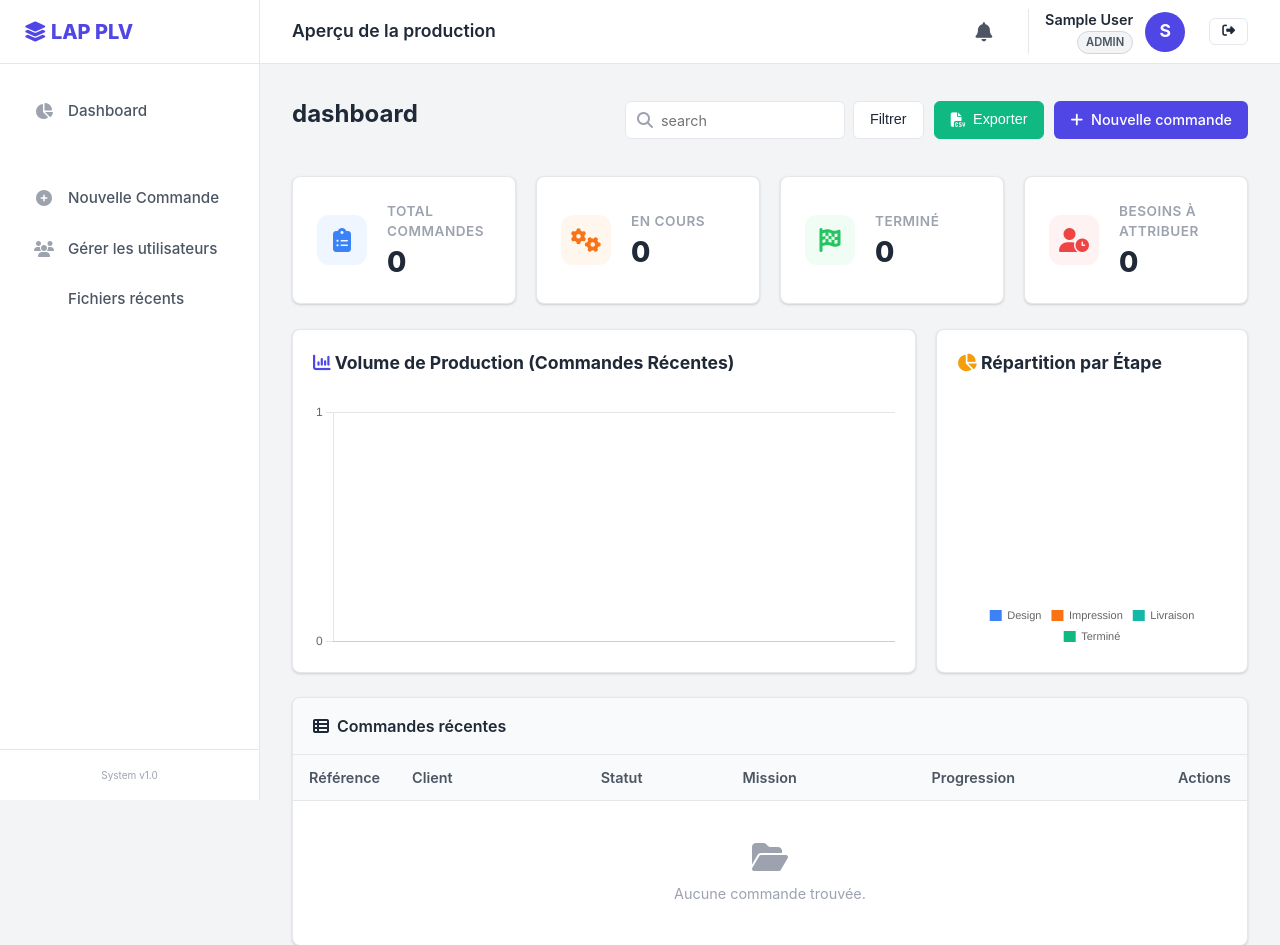
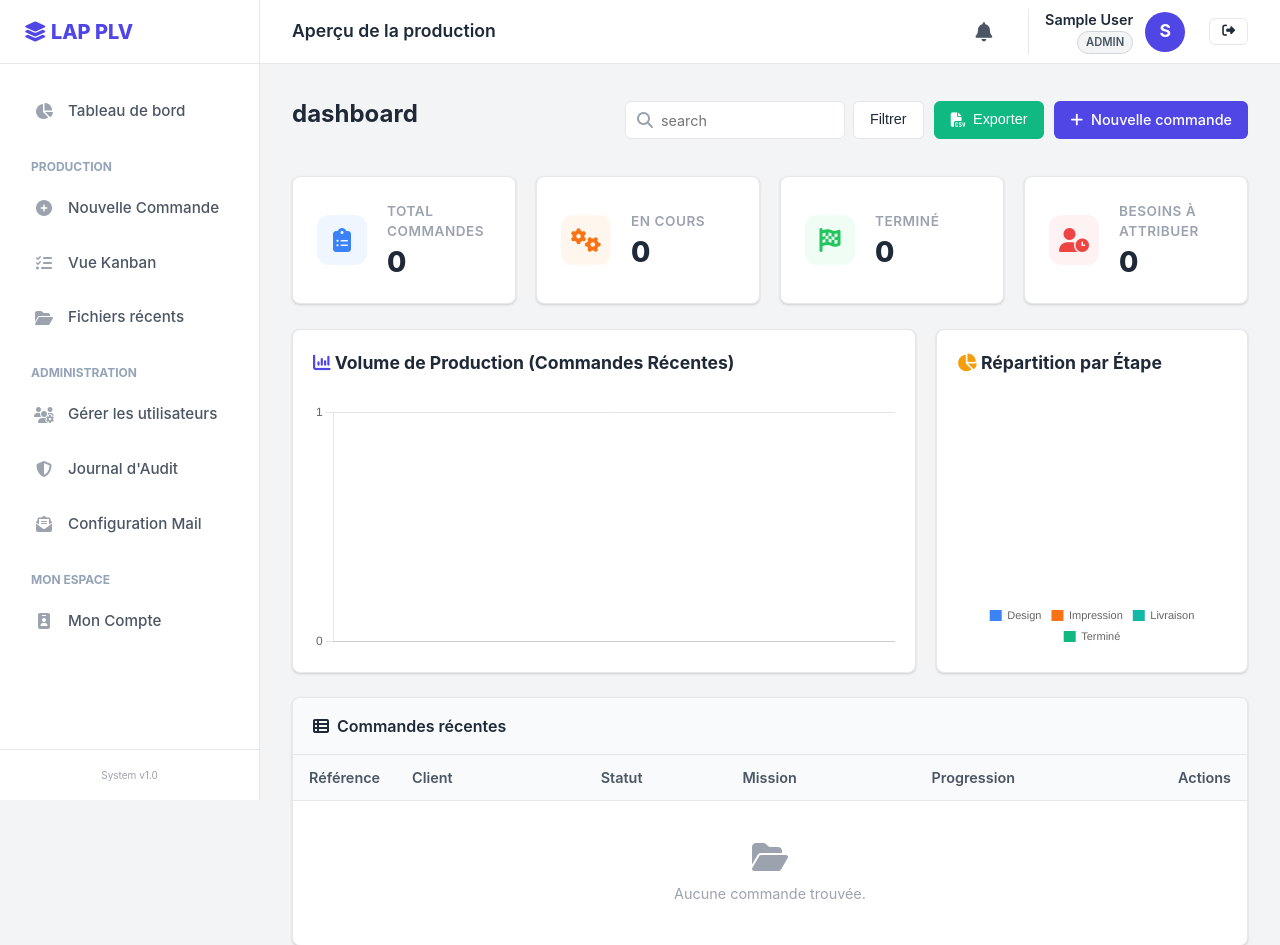
Before and after one commit to chtinaabdessatr/plvsystem, a PHP site: page /plvsystem/ in a window 1280 px wide. Shown: the top 945 px of the page. Run offline with PHP 8.4, Linux system fonts and the light colour scheme; the visitor is signed in with stand-in values (Sample User, id 1); data comes from the database, SQL or seed files in the repository; data that the repository does not hold is empty.

Commit message:
side bar updated

```diff
--- a/views/layouts/header.php
+++ b/views/layouts/header.php
@@ -23,7 +23,6 @@ if(isset($_SESSION['user_id'])) {
     <title>LAP PLV System</title>
 
     <link rel="stylesheet" href="https://cdnjs.cloudflare.com/ajax/libs/font-awesome/6.4.0/css/all.min.css">
-
     <link rel="stylesheet" href="/plvsystem/public/css/app.css">
 </head>
 <body>
@@ -39,16 +38,18 @@ if(isset($_SESSION['user_id'])) {
             </div>
 
             <nav class="sidebar__nav">
-                <ul>
+                <ul style="display: flex; flex-direction: column; gap: 4px;">
+
                     <li>
                         <a href="/plvsystem/dashboard" class="<?= strpos($current_url, 'dashboard') !== false ? 'active' : '' ?>">
                             <i class="fa-solid fa-chart-pie"></i>
-                            <span>Dashboard</span>
+                            <span>Tableau de bord</span>
                         </a>
                     </li>
 
+                    <li style="font-size: 0.75rem; text-transform: uppercase; color: #94a3b8; font-weight: 700; margin: 15px 0 5px 15px; pointer-events: none;">Production</li>
+
                     <?php if($_SESSION['role'] == 'admin' || $_SESSION['role'] == 'commercial'): ?>
-                    <li class="nav-divider"></li>
                     <li>
                         <a href="/plvsystem/order/create" class="<?= strpos($current_url, 'order/create') !== false ? 'active' : '' ?>">
                             <i class="fa-solid fa-circle-plus"></i>
@@ -57,19 +58,51 @@ if(isset($_SESSION['user_id'])) {
                     </li>
                     <?php endif; ?>
 
+                    <li>
+                        <a href="/plvsystem/kanban" class="<?= strpos($current_url, 'kanban') !== false ? 'active' : '' ?>">
+                            <i class="fa-solid fa-list-check"></i>
+                            <span>Vue Kanban</span>
+                        </a>
+                    </li>
+
+                    <li>
+                        <a href="/plvsystem/order/recent" class="<?= strpos($current_url, 'order/recent') !== false ? 'active' : '' ?>">
+                            <i class="fa-solid fa-folder-open"></i>
+                            <span>Fichiers récents</span>
+                        </a>
+                    </li>
+
                     <?php if($_SESSION['role'] == 'admin'): ?>
+                    <li style="font-size: 0.75rem; text-transform: uppercase; color: #94a3b8; font-weight: 700; margin: 15px 0 5px 15px; pointer-events: none;">Administration</li>
+
                     <li>
-                        <a href="/plvsystem/user/index" class="<?= strpos($current_url, 'user') !== false ? 'active' : '' ?>">
-                            <i class="fa-solid fa-users"></i>
+                        <a href="/plvsystem/user" class="<?= (strpos($current_url, '/user') !== false && strpos($current_url, 'account') === false) ? 'active' : '' ?>">
+                            <i class="fa-solid fa-users-gear"></i>
                             <span>Gérer les utilisateurs</span>
+                        </a>
+                    </li>
+
+                    <li>
+                        <a href="/plvsystem/log" class="<?= strpos($current_url, 'log') !== false ? 'active' : '' ?>">
+                            <i class="fa-solid fa-shield-halved"></i>
+                            <span>Journal d'Audit</span>
+                        </a>
+                    </li>
+
+                    <li>
+                        <a href="/plvsystem/settings/mail" class="<?= strpos($current_url, 'settings/mail') !== false ? 'active' : '' ?>">
+                            <i class="fa-solid fa-envelope-open-text"></i>
+                            <span>Configuration Mail</span>
                         </a>
                     </li>
                     <?php endif; ?>
 
+                    <li style="font-size: 0.75rem; text-transform: uppercase; color: #94a3b8; font-weight: 700; margin: 15px 0 5px 15px; pointer-events: none;">Mon Espace</li>
+
                     <li>
-                        <a href="/plvsystem/order/recent" class="<?= strpos($current_url, 'order/recent') !== false ? 'active' : '' ?>">
-                            <i class="fa-solid fa-folder-clock"></i>
-                            <span>Fichiers récents</span>
+                        <a href="/plvsystem/account" class="<?= strpos($current_url, 'account') !== false ? 'active' : '' ?>">
+                            <i class="fa-solid fa-id-badge"></i>
+                            <span>Mon Compte</span>
                         </a>
                     </li>
                 </ul>
@@ -152,27 +185,22 @@ document.addEventListener("DOMContentLoaded", function() {
     const closeBtn = document.getElementById('sidebar-close');
 
     if (toggleBtn && sidebar) {
-        // Show the toggle button only on smaller screens
         if (window.innerWidth <= 1024) {
             toggleBtn.style.display = 'inline-flex';
         }
 
-        // Open Sidebar
         toggleBtn.addEventListener('click', (e) => {
             e.stopPropagation();
             sidebar.classList.toggle('active');
         });
 
-        // Close Sidebar via X button
         if (closeBtn) {
             closeBtn.addEventListener('click', () => {
                 sidebar.classList.remove('active');
             });
         }
 
-        // Close sidebar when clicking outside of it on mobile
         document.addEventListener('click', (e) => {
-            // Using .contains ensures clicking the icon inside the button doesn't trigger a close
             if (sidebar.classList.contains('active') && !sidebar.contains(e.target) && !toggleBtn.contains(e.target)) {
                 sidebar.classList.remove('active');
             }
```
